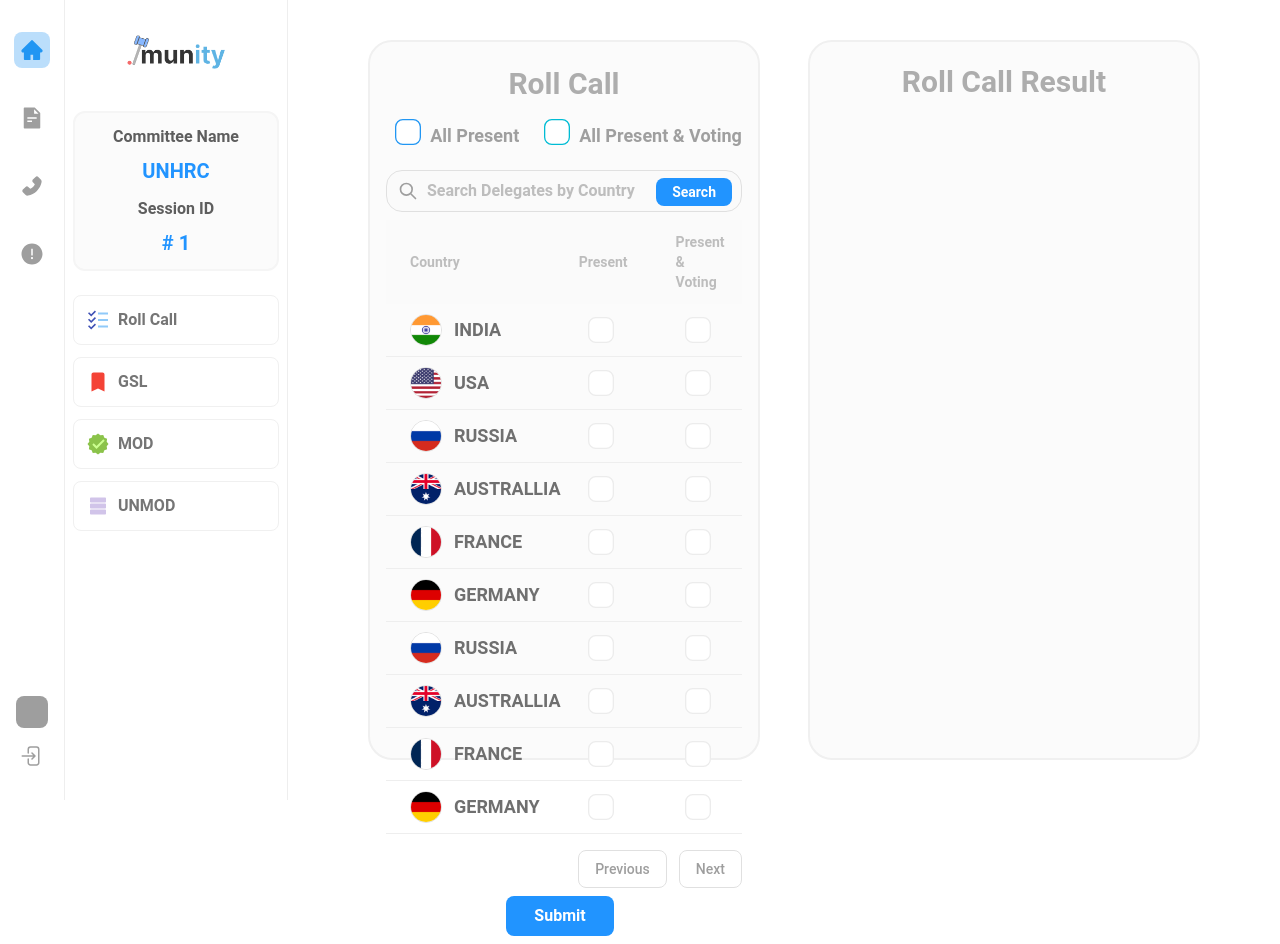
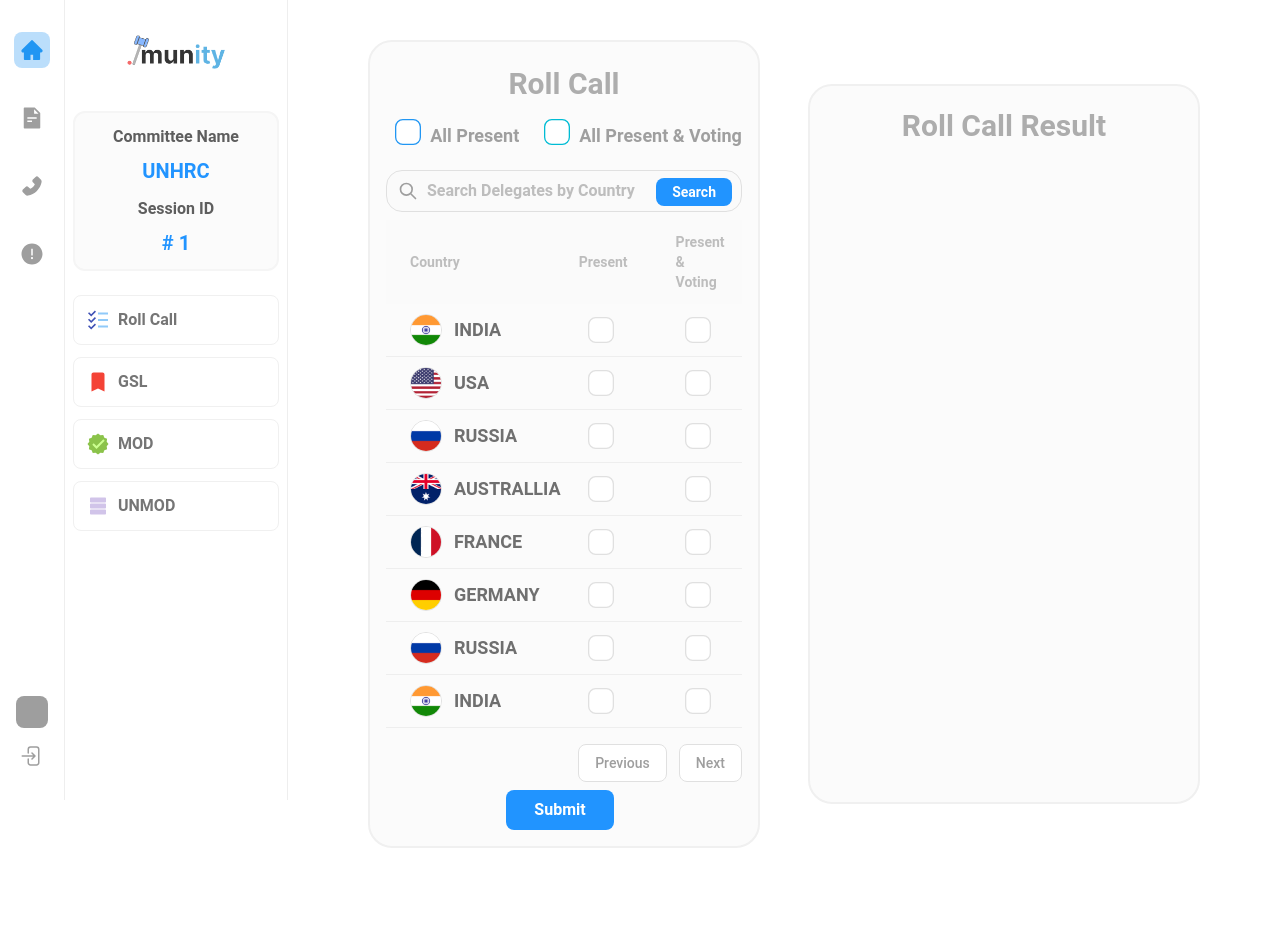
Before and after one commit to Manish026636/Junity, a React (Create React App) app: page / in a window 1280 px wide. After the commit the page ends 848 px from the top, so only its background shows below. Built offline with nearby package versions, Linux system fonts and the light colour scheme; grey boxes are pictures that could not be loaded.

Commit message:
updation

```diff
--- a/src/Components/RollCall/RollCallCheck.jsx
+++ b/src/Components/RollCall/RollCallCheck.jsx
@@ -8,7 +8,7 @@ import RollCallPagination from './RollCallPagination'
 const RollCallCheck = () => {
     return (
         <div>
-            <div className=' w-full bg-[#FBFBFB]  border-2 border-[#F0F0F0] h-[90vh] rounded-3xl  '>
+            <div className=' w-full bg-[#FBFBFB]  border-2 border-[#F0F0F0] h-auto rounded-3xl pb-2 '>
                 <div className='flex justify-center items-center mt-6'>
                     <h1 className='text-3xl font-inter text-[#ADADAD] font-bold'>Roll Call</h1>
                 </div>
--- a/src/Components/RollCall/RollCallCountry.jsx
+++ b/src/Components/RollCall/RollCallCountry.jsx
@@ -10,13 +10,7 @@ const RollCallCountry = () => {
     { imageUrl: "france.png", label: "FRANCE", id: "ripple-on" },
     { imageUrl: "germany.png", label: "GERMANY", id: "ripple-on" },
     { imageUrl: "russia.png", label: "RUSSIA", id: "ripple-on" },
-    { imageUrl: "australlia.png", label: "AUSTRALLIA", id: "ripple-on" },
-    { imageUrl: "france.png", label: "FRANCE", id: "ripple-on" },
-    { imageUrl: "germany.png", label: "GERMANY", id: "ripple-on" },
-
-
-
-
+    { imageUrl: "india.png", label: "INDIA", id: "ripple-on" },
   ];
 
   return (
@@ -53,14 +47,14 @@ const RollCallCountry = () => {
                 <td className="px-6 py-1">
                   <Checkbox
                     id={item.id}
-                    className="border-[#ECECEC] bg-[#FFFFFF]"
+                    className="border-gray-300 bg-[#FFFFFF]"
                     style={{ transform: "scale(1.3)" }}
                   />
                 </td>
                 <td className="px-6 py-1">
                   <Checkbox
                     id={item.id}
-                    className="border-[#ECECEC] bg-[#FFFFFF]"
+                    className="border-gray-300 bg-[#FFFFFF]"
                     color="cyan"
                     style={{ transform: "scale(1.3)" }}
                   />
```
